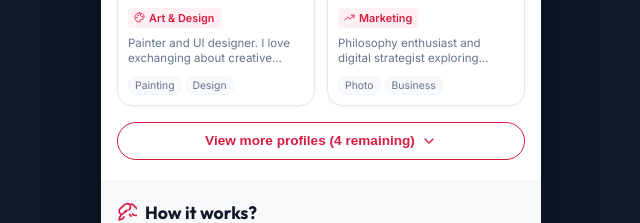
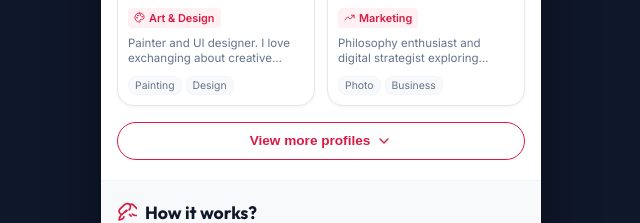
Before and after one commit to NoorFatima323/Un-Vrai-Reseau-Social-App, a React (Vite) app: page / in a window 1280 px wide. Shown: the part 1080-1303 px from the top of the page, without its empty margins (319-959 px from the left). Built offline with nearby package versions, Linux system fonts and the light colour scheme.

Commit message:
Remove (4 remaining) text from View More button

```diff
--- a/src/App.jsx
+++ b/src/App.jsx
@@ -321,7 +321,7 @@ export default function App() {
             {showAllMembers ? (
               <>Show less <ChevronDown style={{ transform: 'rotate(180deg)' }} size={16} /></>
             ) : (
-              <>View more profiles ({initialMembers.length - 4} remaining) <ChevronDown size={16} /></>
+              <>View more profiles <ChevronDown size={16} /></>
             )}
           </button>
         </div>
```
